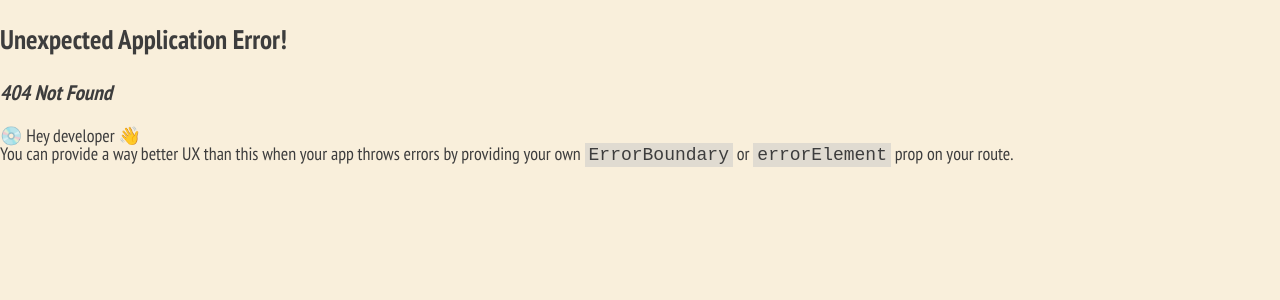
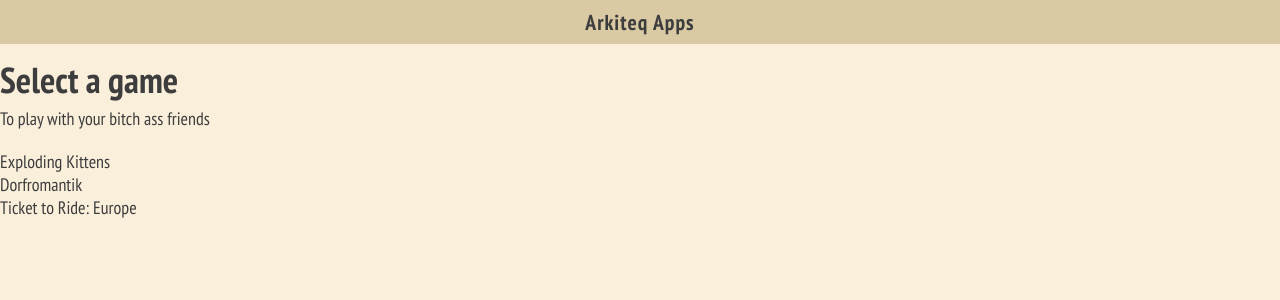
Before and after one commit to ASPinho/ASPinho.github.io, a React (Create React App) app in the folder arkiteq-home/: page /game-selection in a window 1280 px wide. Before the commit this address had no page. Shown: the top 300 px of the page. Built offline with nearby package versions, Linux system fonts and the light colour scheme.

Commit message:
new routes and screen to navigate to them

```diff
--- /dev/null
+++ b/arkiteq-home/src/components/the-button.tsx
@@ -0,0 +1,19 @@
+import React from "react";
+
+export interface TheButtonProps {
+    id: number;
+    label: string;
+    onclick(): void;
+}
+function TheButton (props : TheButtonProps) {
+    return (
+        <div
+            key={props.id}
+            className={"btn btn-primary btn-large"}
+            onClick={() => props.onclick()}>
+            {props.label}
+        </div>
+    )
+}
+
+export default TheButton
--- /dev/null
+++ b/arkiteq-home/src/routes/game-selection.tsx
@@ -0,0 +1,34 @@
+import React from "react";
+import DefaultLayout from "../components/layouts/default-layout";
+import PageTitleBar from "../components/page-structure/page-title-bar";
+import PageContent from "../components/page-structure/page-content";
+import {useNavigate} from "react-router-dom";
+import TheButton from "../components/the-button";
+import { getGames} from "../scripts/games";
+
+function GameSelection () {
+
+    const games = getGames()
+    const navigate = useNavigate()
+    const gameButtons = []
+
+    for (let i = 0; i < games.length; i++) {
+        gameButtons.push(
+            <TheButton id={i+1} label={games[i].title} onclick={() => navigate(games[i].route)}/>
+        )
+    }
+
+    return (
+        <>
+            <DefaultLayout>
+                <PageTitleBar title="Select a game" subtitle="To play with your bitch ass friends">
+                </PageTitleBar>
+                <PageContent>
+                    {gameButtons}
+                </PageContent>
+            </DefaultLayout>
+        </>
+    )
+}
+
+export default GameSelection
--- /dev/null
+++ b/arkiteq-home/src/scripts/games.ts
@@ -0,0 +1,40 @@
+export interface Game {
+    title: string;
+    genres: string[];
+    averageDuration: number;
+    minPlayers: number;
+    maxPlayers: number;
+    route: string;
+}
+
+export function getGames() {
+
+    const games : Game[] = [
+        {
+            title: "Exploding Kittens",
+            genres: ["Hot Potato","Player Elimination"],
+            averageDuration: 15,
+            minPlayers: 2,
+            maxPlayers: 10,
+            route: "/ek"
+        },
+        {
+            title: "Dorfromantik",
+            genres: ["Cooperative","City Building","Puzzle","Campaign"],
+            averageDuration: 60,
+            minPlayers: 1,
+            maxPlayers: 6,
+            route: "/romantik"
+        },
+        {
+            title: "Ticket to Ride: Europe",
+            genres: ["Cooperative","Route Building","Puzzle","Campaign"],
+            averageDuration: 60,
+            minPlayers: 2,
+            maxPlayers: 5,
+            route: "/ttr-europe"
+        }
+    ]
+
+    return games
+}
--- a/arkiteq-home/src/scripts/kittens.ts
+++ b/arkiteq-home/src/scripts/kittens.ts
@@ -57,7 +57,7 @@
 
 export function getKittensInteractions() {
 
-    let interactions : InteractionCardProp[] = [
+    const interactions : InteractionCardProp[] = [
         {
             title: "Imploding Kitten",
             subsections: [
--- a/arkiteq-home/src/styles/teriyarki-theme.css
+++ b/arkiteq-home/src/styles/teriyarki-theme.css
@@ -295,8 +295,6 @@
 }
 
 .interaction-card {
-  padding: var(--space-xs) var(--space-s);
-  transition: height 2s ease-in;
 }
 
 .interaction-card-title {
@@ -416,10 +414,6 @@
   .retro-console td{
     padding: var(--space-xs) var(--space-s);
   }
-
-  .interaction-card {
-    padding: var(--space-2xs) var(--space-xs) var(--space-xs);
-  }
 }
 
 /* Small devices (portrait tablets and large phones, 600px and up) */
```
Also changed, not shown: arkiteq-home/src/index.tsx (+6 -1 lines), arkiteq-home/public/sitemap.txt, arkiteq-home/src/scripts/interfaces.ts (line endings or trailing spaces).
